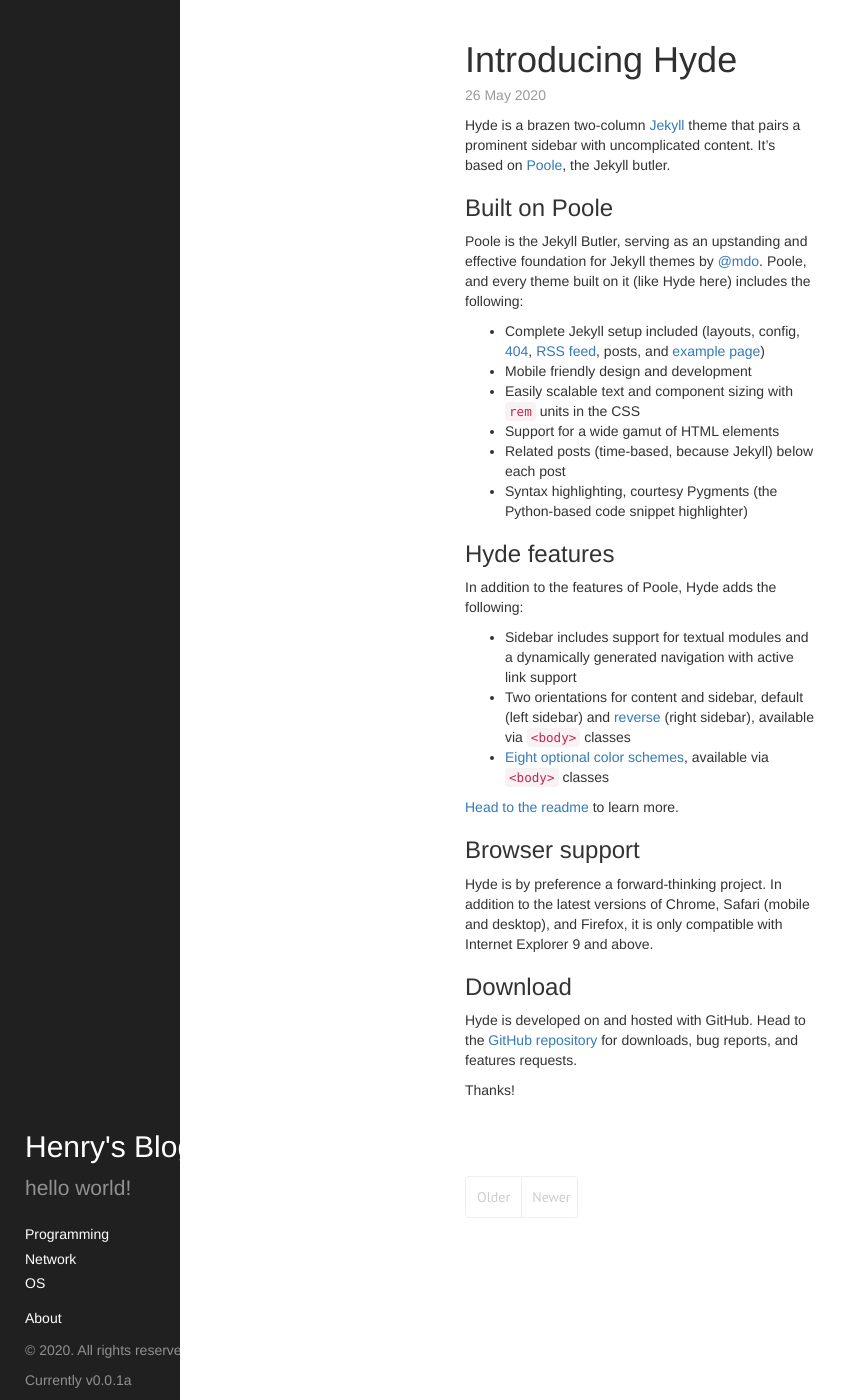
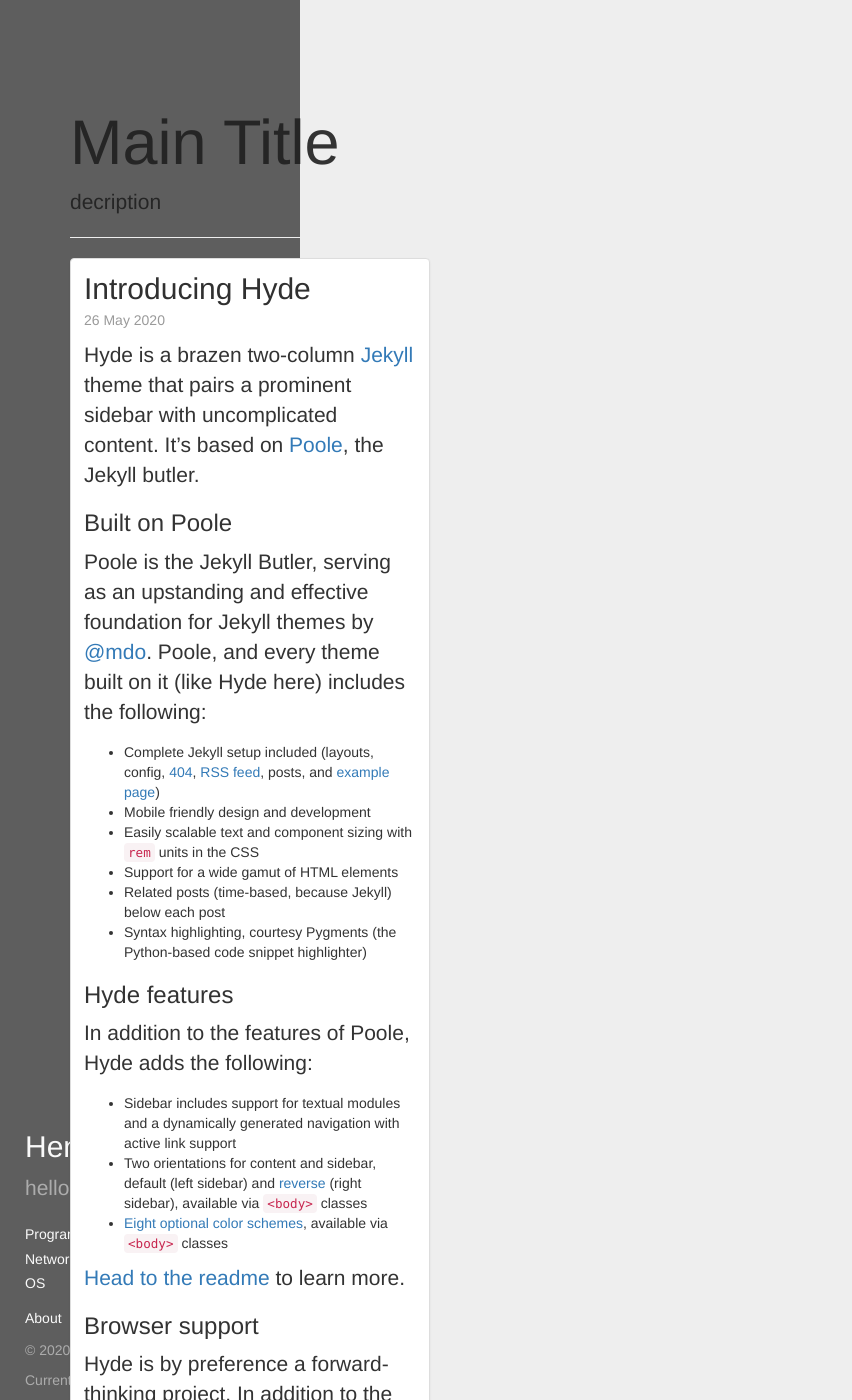
Before and after one commit to rwggad/henry_developer_page, a Jekyll site: the page built from index.html, in a window 1280 px wide and 1400 px high. Shown: the whole window, without its empty margins (0-852 px from the left). Built offline with Jekyll 4.4.1, drawn with Linux system fonts in a browser that asks for light colours; the list of posts is cut into pages by our own code.

Commit message:
Modify default.html, index.html
* apply bootstrap

```diff
--- a/_layouts/default.html
+++ b/_layouts/default.html
@@ -3,8 +3,10 @@
 {% include head.html %}
 <body>
 {% include sidebar.html %}
-<div class="content container">
-    {{ content }}
+<div class="jumbotron">
+    <div class="content container">
+        {{ content }}
+    </div>
 </div>
 </body>
 </html>
--- a/index.html
+++ b/index.html
@@ -2,16 +2,26 @@
 layout: default
 title: Home
 ---
+<h1>Main Title</h1>
+<p>decription</p>
+<hr/>
 <div class="posts">
     {% for post in paginator.posts %}
-    <div class="post">
-        <h1 class="post-title"><a href="{{ site.baseurl }}{{ post.url }}">{{ post.title }}</a></h1>
-        <span class="post-date">{{ post.date | date_to_string }}</span>
-        {{ post.content }}
+    <div class="row">
+        <div class="col-sm-7 col-md-4">
+            <div class="thumbnail">
+                <div class="caption">
+                    <div class="post">
+                        <h2 class="post-title"><a href="{{ site.baseurl }}{{ post.url }}">{{ post.title }}</a></h2>
+                        <span class="post-date">{{ post.date | date_to_string }}</span>
+                        {{ post.content }}
+                    </div>
+                </div>
+            </div>
+        </div>
     </div>
     {% endfor %}
 </div>
-
 <div class="pagination">
     {% if paginator.next_page %}
     <a class="pagination-item older" href="{{ site.baseurl }}/page{{paginator.next_page}}">Older</a>
--- a/public/css/hyde.css
+++ b/public/css/hyde.css
@@ -58,6 +58,7 @@
   padding: 2rem 1rem;
   color: rgba(255,255,255,.5);
   background-color: #202020;
+  opacity: 0.7
 }
 @media (min-width: 48em) {
   .sidebar {
@@ -65,7 +66,7 @@
     top: 0;
     left: 0;
     bottom: 0;
-    width: 18rem;
+    width: 30rem;
     text-align: left;
   }
 }
```
